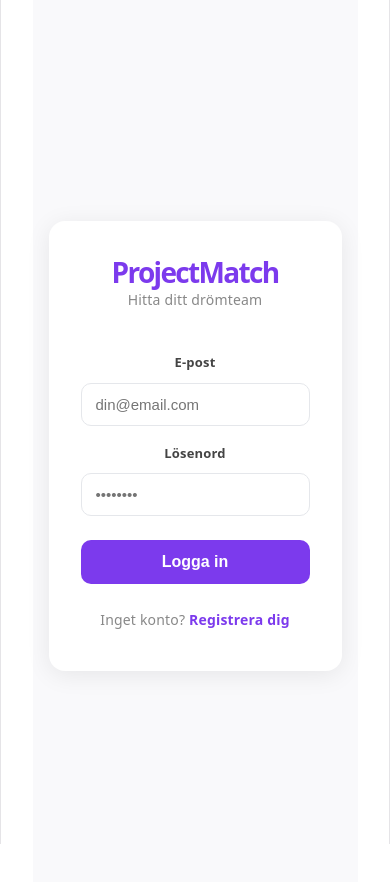
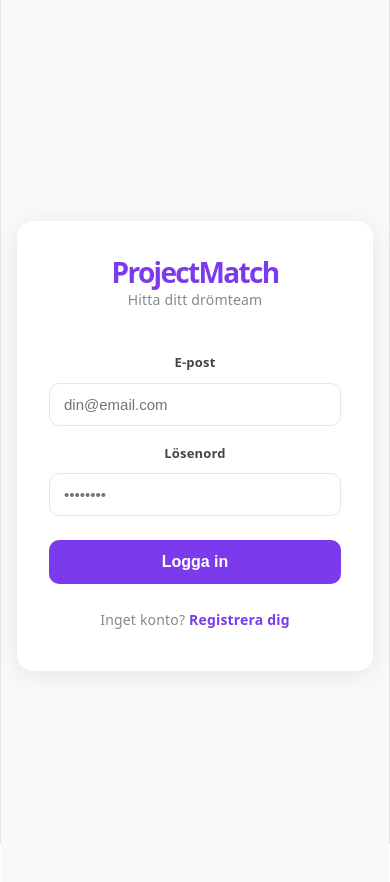
Before and after one commit to JeffieJansson/projectmatch, a React (Vite) app: page /login in a window 390 px wide. Shown: the top 882 px of the page. Built offline with nearby package versions, Linux system fonts and the light colour scheme.

Commit message:
Refactor layout styles in App component for consistency and improved responsiveness

```diff
--- a/src/App.jsx
+++ b/src/App.jsx
@@ -35,7 +35,7 @@ export default function App() {
 
   return (
     <BrowserRouter>
-      <div style={{ maxWidth: 480, margin: '0 auto', height: '100dvh', display: 'flex', flexDirection: 'column' }}>
+      <div style={{ width: '100%', maxWidth: 480, margin: '0 auto', height: '100dvh', display: 'flex', flexDirection: 'column', boxSizing: 'border-box' }}>
         <Routes>
           {/* Publika routes */}
           <Route path="/login" element={session ? <Navigate to="/explore" replace /> : <Login />} />
@@ -46,7 +46,7 @@ export default function App() {
             path="/*"
             element={
               <ProtectedRoute session={session}>
-                <main style={{ flex: 1, overflowY: 'auto' }}>
+                <main style={{ flex: 1, overflowY: 'auto', width: '100%', minWidth: 0, boxSizing: 'border-box' }}>
                   <Routes>
                     <Route path="/" element={<Navigate to="/explore" replace />} />
                     <Route path="/explore" element={<Explore />} />
```
